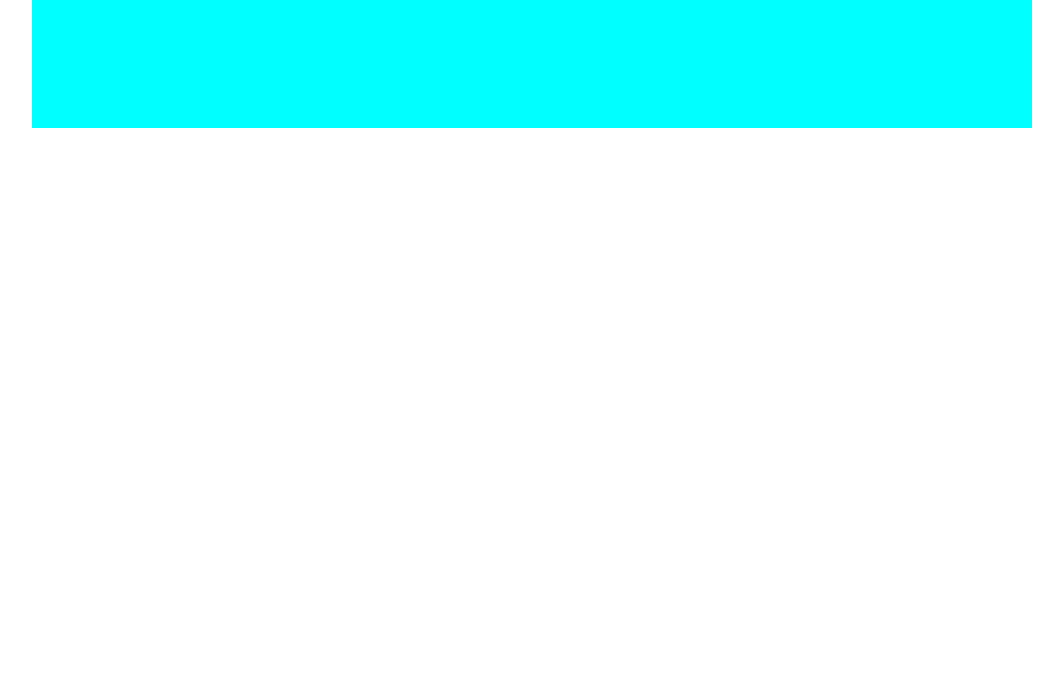
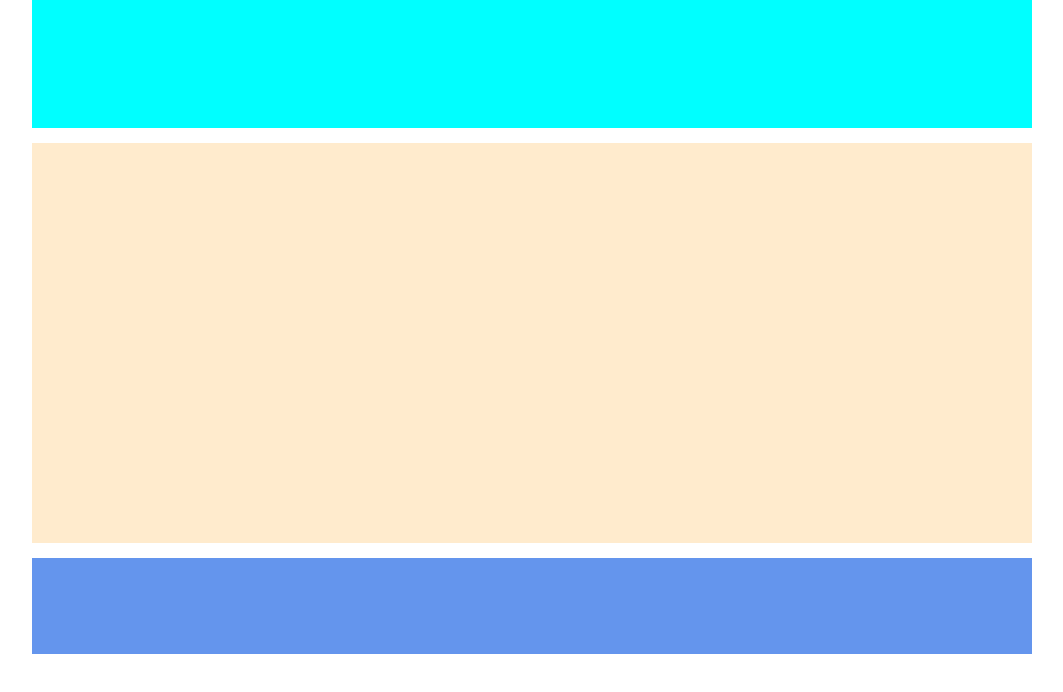
Before and after one commit to aciernoantonio/htmlcss-struttura-wp, a plain HTML site: page index.html in a window 1280 px wide. Shown: the whole page, without its empty margins (108-1171 px from the left). Drawn offline with Linux system fonts and the light colour scheme.

Commit message:
Add main img and title section

```diff
--- a/css/style.css
+++ b/css/style.css
@@ -13,3 +13,15 @@
     height: 8rem;
     background-color: aqua;
 }
+
+.main_image{
+    height: 400px;
+    background-color: blanchedalmond;
+    margin: 15px 0;
+}
+
+.title{
+    height: 6rem;
+    background-color: cornflowerblue;
+    margin-bottom: 20px;
+}
--- a/index.html
+++ b/index.html
@@ -13,7 +13,13 @@
 
         <header id="site_header"></header>
         <!-- /#site_header -->
-        <main id="site_main"></main>
+        <main id="site_main">
+
+           <div class="main_image"></div>
+
+           <section class="title"></section>
+
+        </main>
         <!-- /#site_main -->
         <footer id="site_footer"></footer>
         <!-- /#site_footer -->
```
